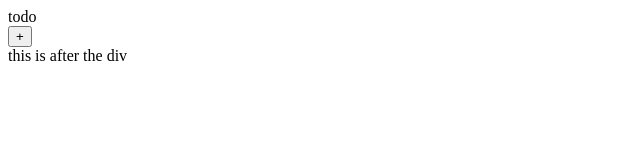
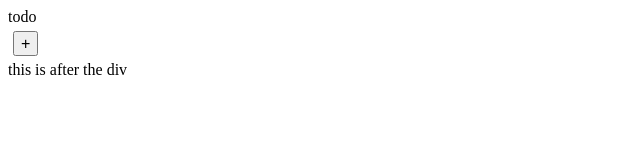
Before and after one commit to tehoatse/github-myspace, a plain HTML site: page todo.html in a window 1280 px wide. Shown: the whole page, without its empty margins (0-640 px from the left). Drawn offline with Linux system fonts and the light colour scheme.

Commit message:
todo changes

```diff
--- a/todo.css
+++ b/todo.css
@@ -1,3 +1,11 @@
 .hidden {
   display: none;
 }
+
+#addTask {
+  font-size: 1rem;
+  height: 25px;
+  margin: 5px;
+  text-align: center;
+  width: 25px;
+}
```
